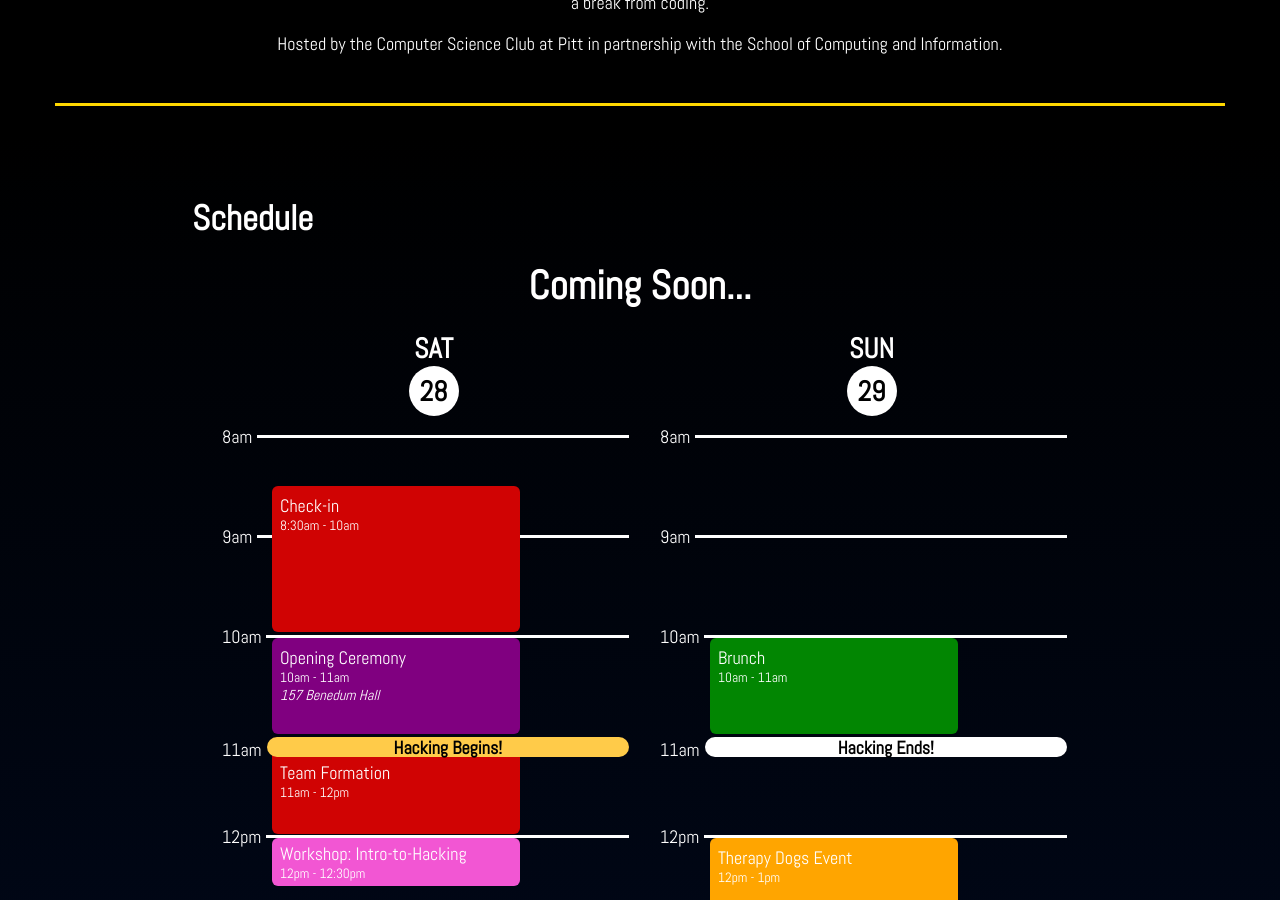
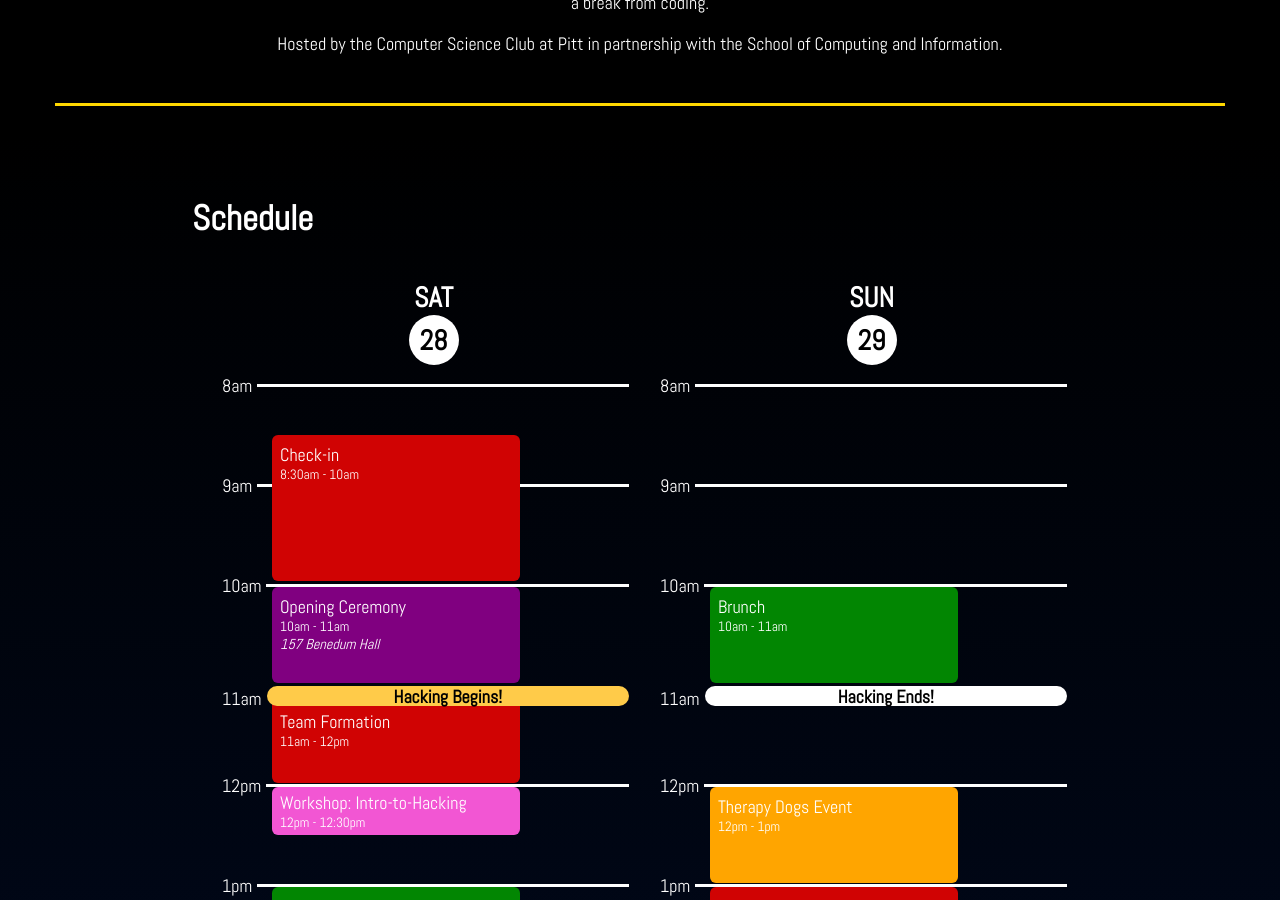
Before and after one commit to SteelHeads/steelhacks.com, a Jekyll site: the page built from index.html, in a window 1280 px wide and 900 px high, scrolled down 1059 px. Built offline with Jekyll 4.4.1, drawn with Linux system fonts in a browser that asks for light colours.

Commit message:
removed 'coming soon'

```diff
--- a/index.html
+++ b/index.html
@@ -67,7 +67,7 @@ Participants will have the opportunity to dream, design, and deliver technology
 
         </div>
     <div id="sponsor-list">
-          <h3 id="Coming-soon">Coming Soon...</h3>
+
         </div>
 
         <div class='column-wrapper'>
```
